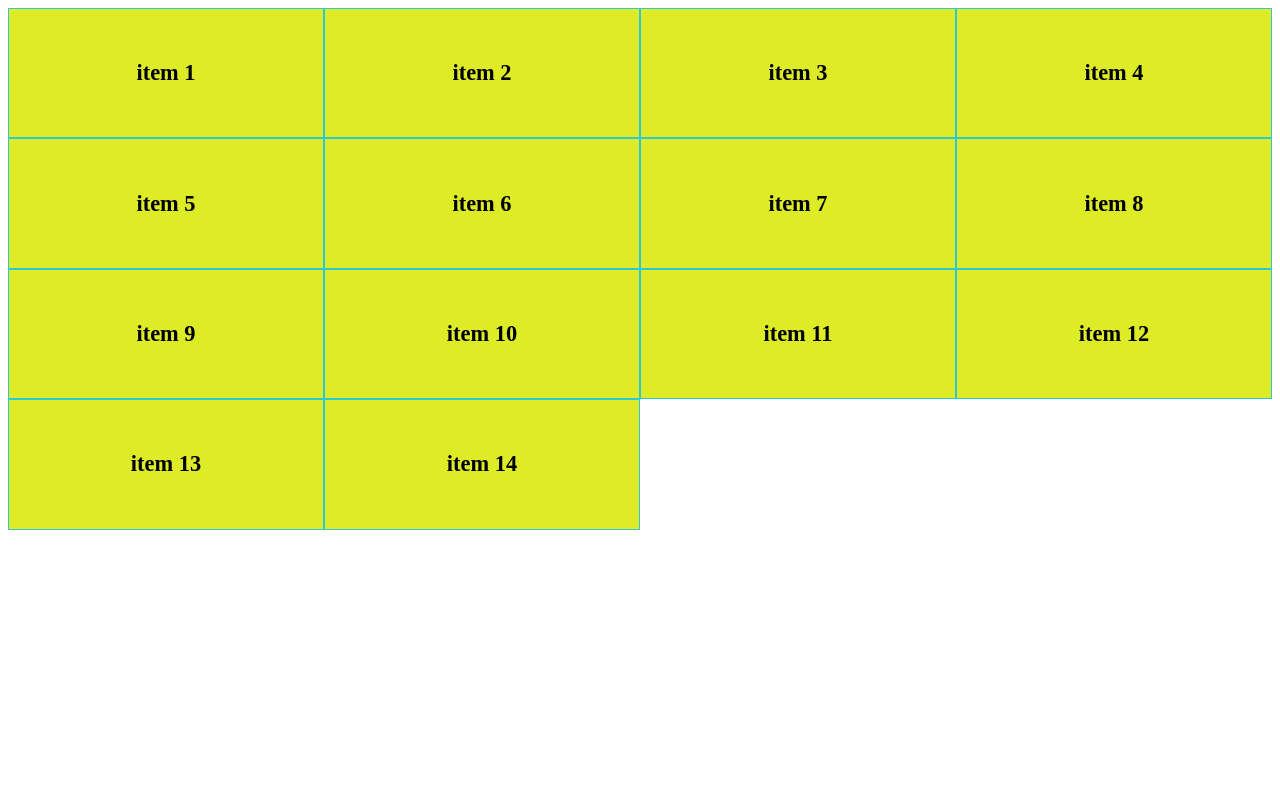
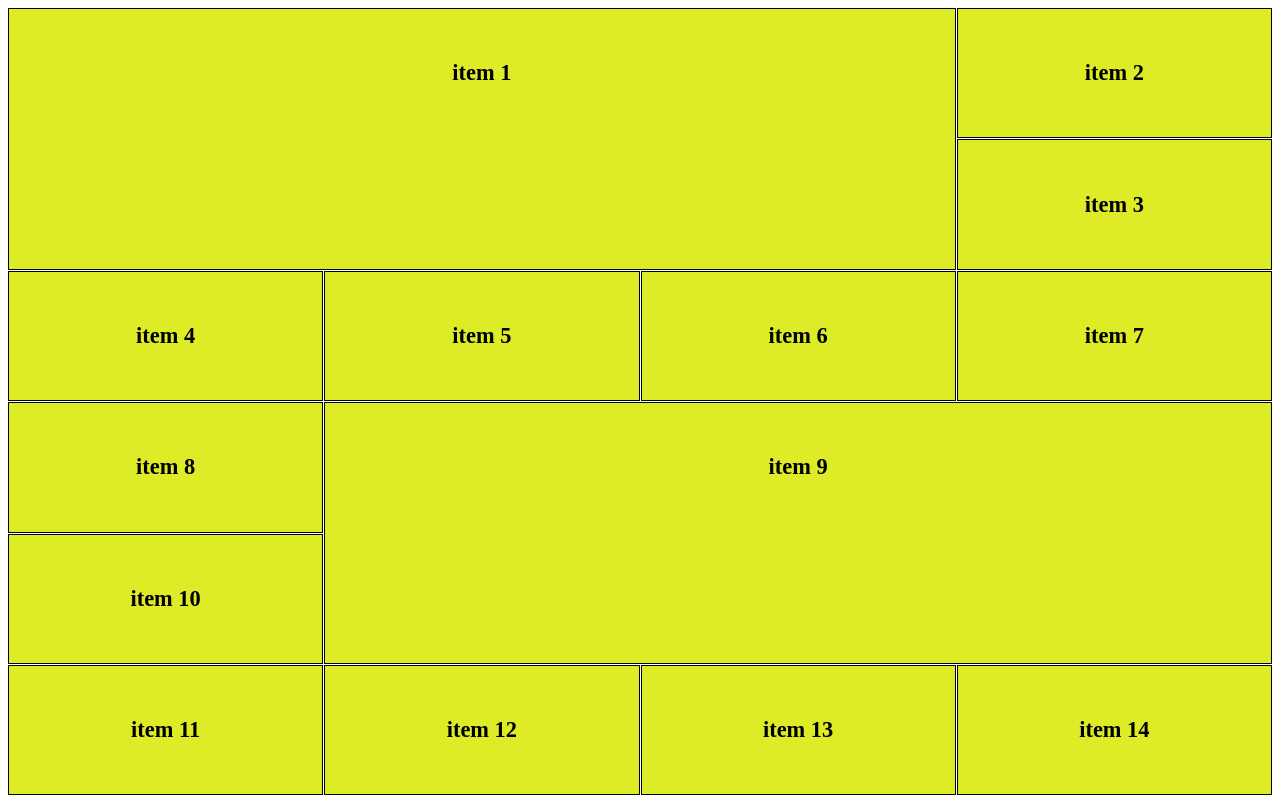
Before and after one commit to Aum-S2/Grid-Sandbox, a plain HTML site: page 03_spanning_columns_rows.html in a window 1280 px wide. Drawn offline with Linux system fonts and the light colour scheme.

Commit message:
spanning grid columns rows

```diff
--- a/03_spanning_columns_rows.html
+++ b/03_spanning_columns_rows.html
@@ -8,16 +8,32 @@
   <style>
     .grid {
       display: grid;
+      grid-gap: 1px;
       grid-template-columns: repeat(4, 1fr);
     }
 
     .item {
       padding: 3.2rem;
-      border: rgb(42, 201, 212) 1.5px solid;
+      border: rgb(1, 2, 2) 1.5px solid;
       background: rgb(222, 235, 39);
       font-size: 1.4rem;
       font-weight: bold;
       text-align: center;
+    }
+
+    .item:first-child {
+      /* grid-column-start: 1;
+      grid-column-end: 4;
+      grid-row-start: 1;
+      grid-row-end: 3; */
+
+      grid-column: 1 / span 3;
+      grid-row: 1 / span 2;
+    }
+
+    .item:nth-child(9) {
+      grid-column: 2 / span 3;
+      grid-row: 4 / span 2;
     }
   </style>
 
```
